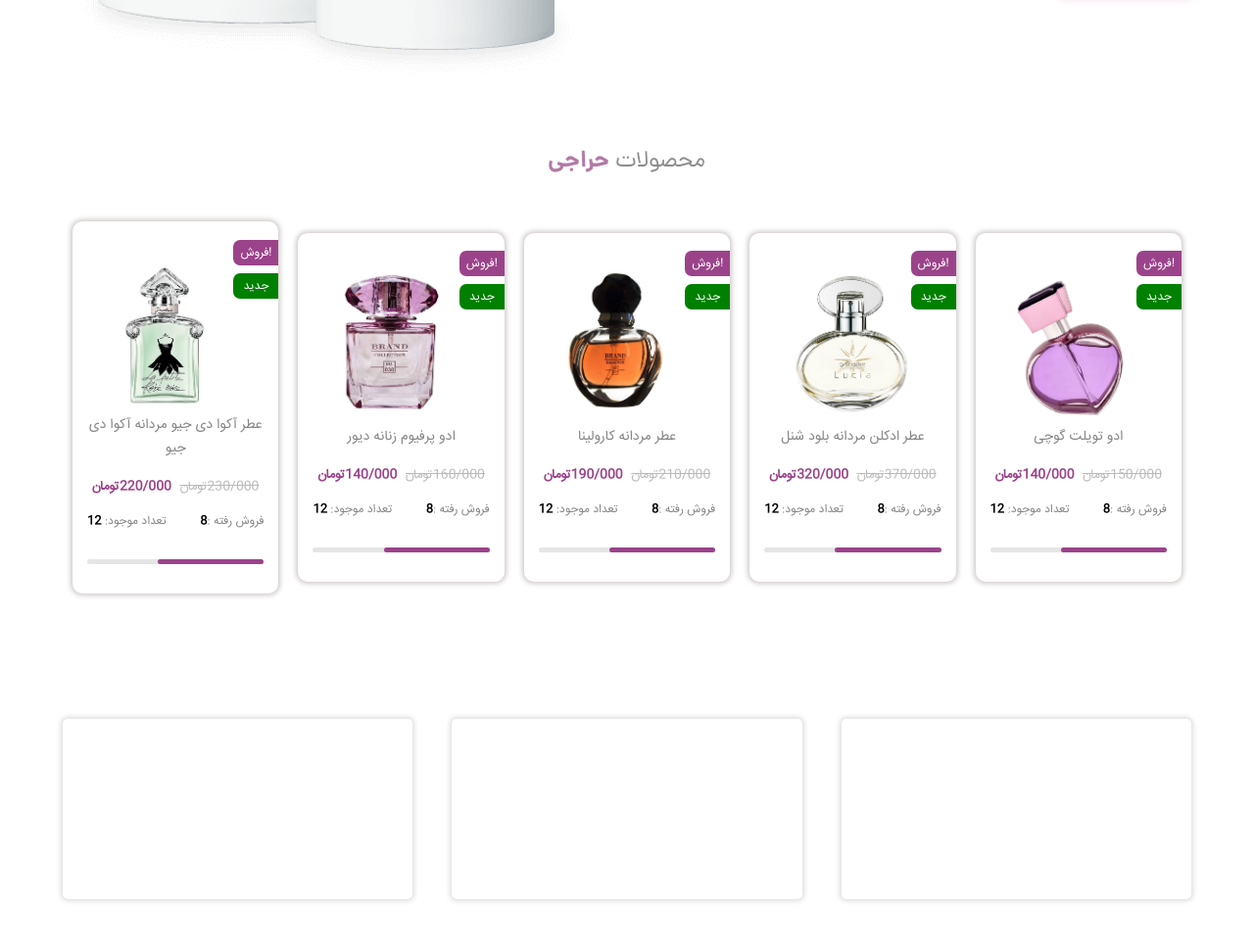
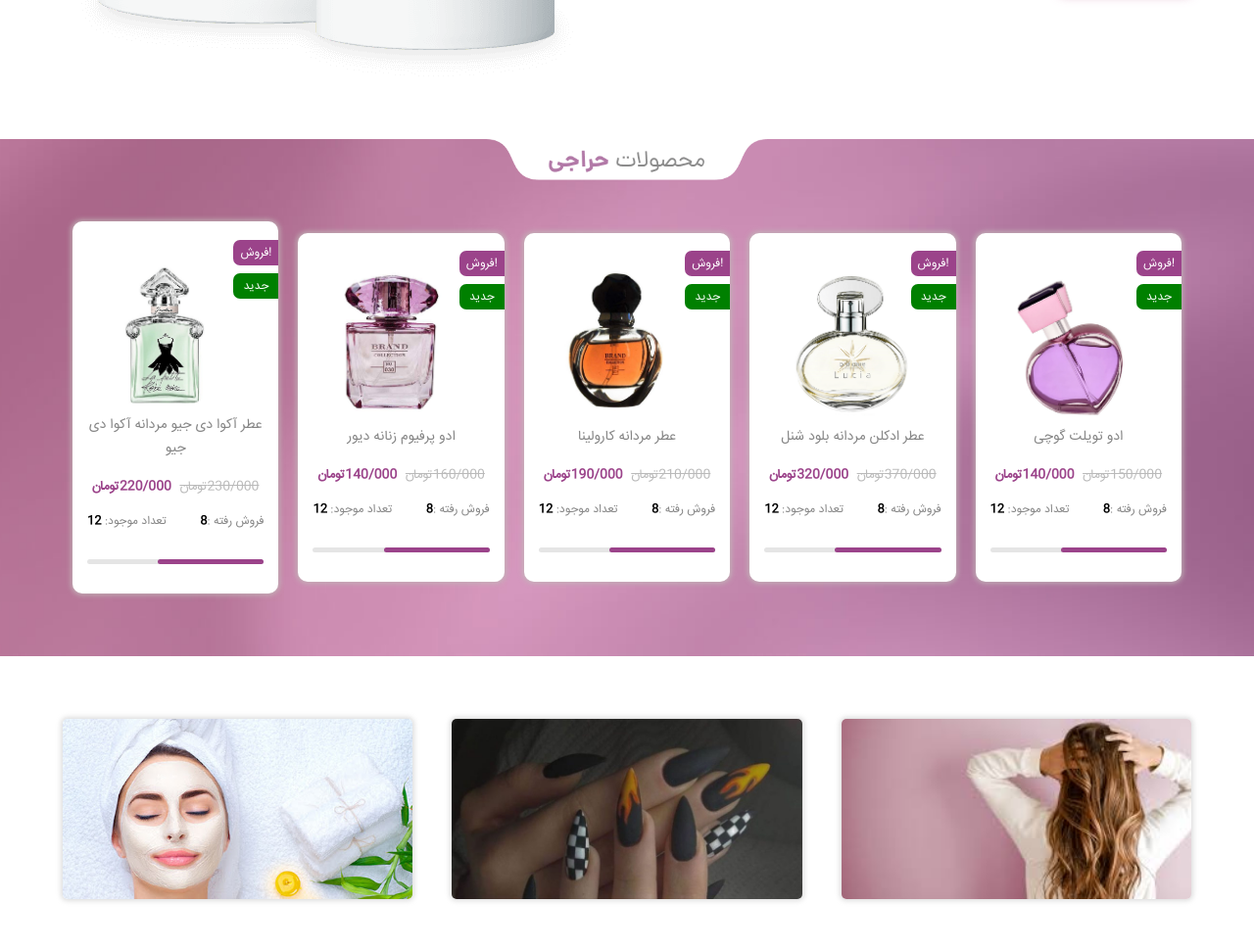
Before and after one commit to ArianNazari/Cosmetic-Shop, a plain HTML site: page index.html in a window 1280 px wide. Shown: the part 578-1548 px from the top of the page at 98% size. Drawn offline with Linux system fonts and the light colour scheme.

Commit message:
change url images

```diff
--- a/Css/Style.css
+++ b/Css/Style.css
@@ -301,7 +301,7 @@ body {
 
 /* Start Product off */
 .container_fluid_products {
-    background-image: url(./Image/bg.jpg);
+    background-image: url(../Image/bg.jpg);
     background-position: center;
     background-repeat: no-repeat;
     background-size: cover;
@@ -449,7 +449,7 @@ body {
 }
 
 .heir_product {
-    background-image: url(./Image/images.jpg);
+    background-image: url(../Image/images.jpg);
     width: 31%;
     height: 150px;
     background-repeat: no-repeat;
@@ -508,7 +508,7 @@ body {
 
 
 .heir_product2 {
-    background-image: url(./Image/nakhon41.webp);
+    background-image: url(../Image/nakhon41.webp);
     width: 31%;
     height: 150px;
     background-repeat: no-repeat;
@@ -567,7 +567,7 @@ body {
 
 
 .heir_product3 {
-    background-image: url(./Image/unnamed.jpg);
+    background-image: url(../Image/unnamed.jpg);
     width: 31%;
     height: 150px;
     background-repeat: no-repeat;
@@ -863,7 +863,7 @@ body {
 
 /* Start section Counseling */
 .Counseling {
-    background-image: url(./Image/bg2.jpg);
+    background-image: url(../Image/bg2.jpg);
     /* background-repeat: no-repeat;
     background-size: cover; */
     margin-bottom: 2rem;
```
